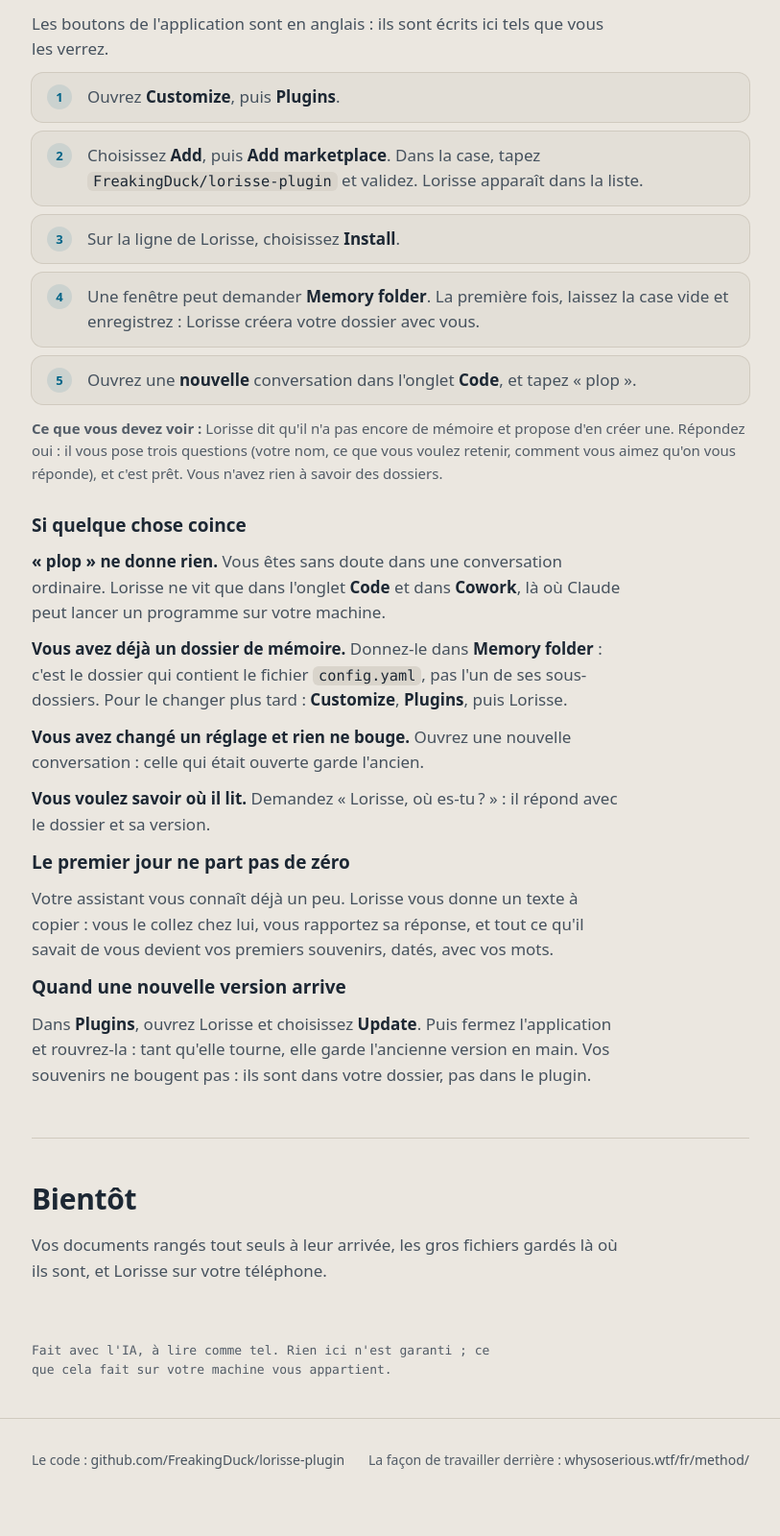
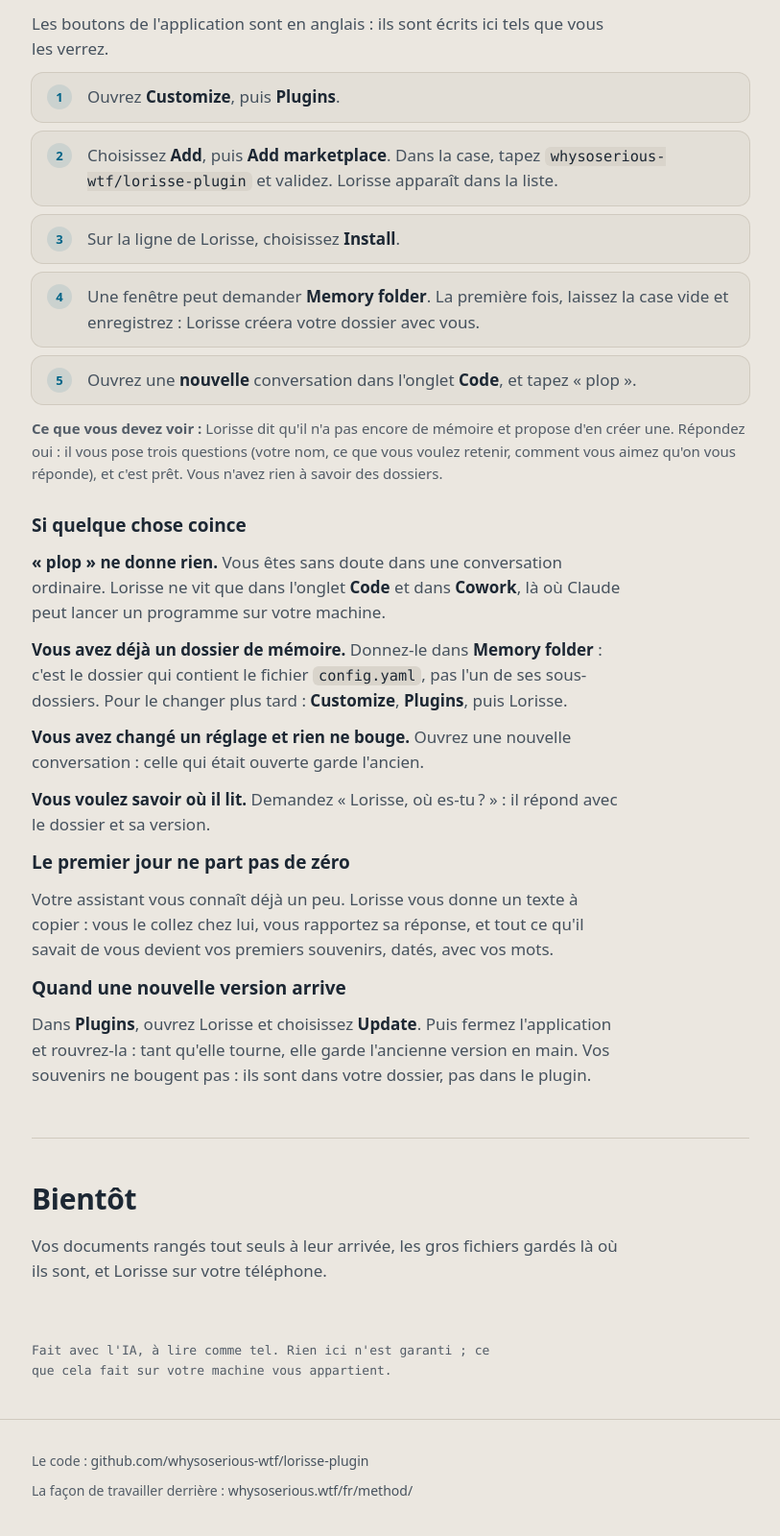
Before and after one commit to FreakingDuck/lorisse.ai, a plain HTML site: page dev/index.html in a window 1280 px wide. Shown: the part 2023-3623 px from the top of the page at 96% size, without its empty margins (233-1046 px from the left). Drawn offline with Linux system fonts and the light colour scheme.

Commit message:
the plugin's address is the organisation's: whysoserious-wtf/lorisse-plugin
Co-Authored-By: Claude Fable 5.2 <noreply@anthropic.com>

```diff
--- a/dev/index.html
+++ b/dev/index.html
@@ -96,7 +96,7 @@
     <p class="body">Les boutons de l'application sont en anglais&nbsp;: ils sont écrits ici tels que vous les verrez.</p>
     <ol class="steps">
       <li><span>Ouvrez <b>Customize</b>, puis <b>Plugins</b>.</span></li>
-      <li><span>Choisissez <b>Add</b>, puis <b>Add marketplace</b>. Dans la case, tapez <code>FreakingDuck/lorisse-plugin</code> et validez. Lorisse apparaît dans la liste.</span></li>
+      <li><span>Choisissez <b>Add</b>, puis <b>Add marketplace</b>. Dans la case, tapez <code>whysoserious-wtf/lorisse-plugin</code> et validez. Lorisse apparaît dans la liste.</span></li>
       <li><span>Sur la ligne de Lorisse, choisissez <b>Install</b>.</span></li>
       <li><span>Une fenêtre peut demander <b>Memory folder</b>. La première fois, laissez la case vide et enregistrez&nbsp;: Lorisse créera votre dossier avec vous.</span></li>
       <li><span>Ouvrez une <b>nouvelle</b> conversation dans l'onglet <b>Code</b>, et tapez «&nbsp;plop&nbsp;».</span></li>
@@ -126,7 +126,7 @@
 
 <footer>
   <div class="wrap row">
-    <span>Le code&nbsp;: <a href="https://github.com/FreakingDuck/lorisse-plugin">github.com/FreakingDuck/lorisse-plugin</a></span>
+    <span>Le code&nbsp;: <a href="https://github.com/whysoserious-wtf/lorisse-plugin">github.com/whysoserious-wtf/lorisse-plugin</a></span>
     <span>La façon de travailler derrière&nbsp;: <a href="https://whysoserious.wtf/fr/method/">whysoserious.wtf/fr/method/</a></span>
   </div>
 </footer>
```
Also changed, not shown: index.html (+2 -2 lines).
